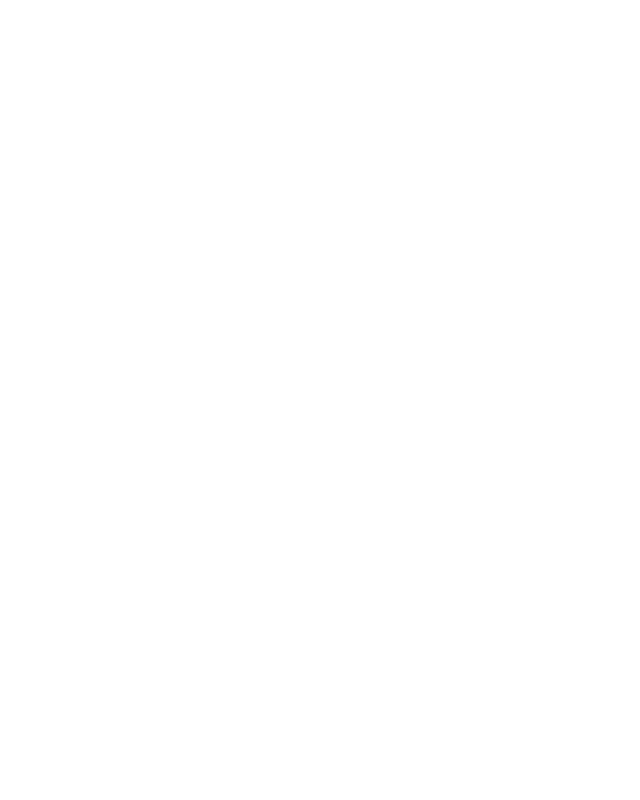
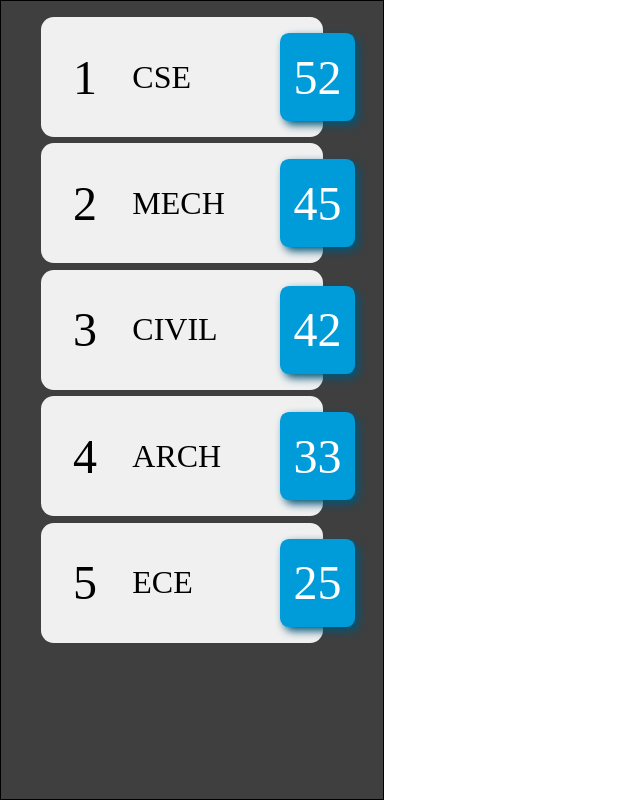
Before and after one commit to rav1kantsingh/scoreboard, a React (Create React App) app: page /Leaderboard in a window 1280 px wide. Shown: the whole page, without its empty margins (0-640 px from the left). Built offline with nearby package versions, Linux system fonts and the light colour scheme.

Commit message:
wip: leaderboard

```diff
--- a/src/App.js
+++ b/src/App.js
@@ -1,6 +1,8 @@
 import React from 'react';
 import { BrowserRouter as Router, Switch, Route } from 'react-router-dom';
 import MainPage from './pages/MainPage';
+import LeaderboardListItem from './component/LeaderboardListItem';
+import Leaderboard from './component/Leaderboard';
 
 function App() {
   return (
@@ -8,6 +10,8 @@
       <Router>
         <Switch>
           <Route path='/scoreboard' component={MainPage}/>
+          <Route path='/LeaderboardListItem' component={LeaderboardListItem}/>
+          <Route path='/Leaderboard' component={Leaderboard}/>
         </Switch>
       </Router>
     </div>
--- /dev/null
+++ b/src/component/Leaderboard.jsx
@@ -0,0 +1,31 @@
+import React from "react";
+import LeaderboardListItem from "./LeaderboardListItem";
+
+export default class Leaderboard extends React.Component {
+  constructor() {
+      super();
+      this.state={
+        data: [
+          {rank:1, branch: 'CSE', score: 52},
+          {rank:2, branch: 'MECH', score: 45},
+          {rank:3, branch: 'CIVIL', score: 42},
+          {rank:4, branch: 'ARCH', score: 33},
+          {rank:5, branch: 'ECE', score: 25}
+      ]
+     }
+  }
+
+    render() {
+      return (
+        <div className="listbox">
+          <ul>
+            <div><LeaderboardListItem rank ={this.state.data[0].rank} branch = {this.state.data[0].branch} score = {this.state.data[0].score}/></div>
+            <div><LeaderboardListItem rank ={this.state.data[1].rank} branch = {this.state.data[1].branch} score = {this.state.data[1].score}/></div>
+            <div><LeaderboardListItem rank ={this.state.data[2].rank} branch = {this.state.data[2].branch} score = {this.state.data[2].score}/></div>
+            <div><LeaderboardListItem rank ={this.state.data[3].rank} branch = {this.state.data[3].branch} score = {this.state.data[3].score}/></div>
+            <div><LeaderboardListItem rank ={this.state.data[4].rank} branch = {this.state.data[4].branch} score = {this.state.data[4].score}/></div>
+          </ul>
+        </div>
+      )
+    }
+  }
--- /dev/null
+++ b/src/component/LeaderboardListItem.jsx
@@ -0,0 +1,23 @@
+import React from "react";
+
+export default class LeaderboardListItem extends React.Component {
+    constructor() {
+        super();
+        this.state = {
+            rank: 1,
+            score: 10,
+            branch: 'CIVIL'
+        }
+    }
+    render() {
+        return (
+            <div className='listItem'>
+                    <div id='rank'>{this.props.rank}</div>
+                    <div id='branch'>{this.props.branch}</div>
+                    <div className='scoreBox'>
+                        <div id='score'>{this.props.score}</div>
+                    </div>
+            </div>
+        )
+    }
+}
--- /dev/null
+++ b/src/styles/component/Leaderboard.scss
@@ -0,0 +1,8 @@
+.listbox{
+    height: 100vh;
+    width: 30vw;
+    display: flex;
+    flex-direction: column;
+        border: 0.05rem black solid;
+    background-color: rgb(63, 63, 63)
+}
--- /dev/null
+++ b/src/styles/component/leaderboard_itemview.scss
@@ -0,0 +1,46 @@
+.listItem{
+    width: 22vw;
+    height: 15vh;
+    display: flex;
+    flex-direction: row;
+    background-color: rgb(240, 240, 240);
+    border-radius: 1vw;
+    margin-bottom: 0.4rem;
+    align-items: center;
+
+        #rank{
+            font-size: 3rem;
+            margin-left: 2rem;
+            color: rgb(0, 0, 0);
+            width: 1vw;
+            flex: 0.4;
+        }
+
+        #branch{
+            font-size: 2rem;
+            color: rgb(0, 0, 0);
+
+            flex: 1;
+        }
+        .scoreBox{
+            width: 2vw;
+            height: 11vh;
+            display: flex;
+            align-content: center;
+            justify-content: center;
+            background-color: rgb(0, 156, 218);
+            border: 0ch;
+            border-radius: 0.7vw;
+            flex: 0.5;
+            align-items: center;
+            margin-right: -2rem;
+            box-shadow: 4px 4px 8px rgb(0, 86, 121);
+
+            #score{
+                font-size: 3rem;
+                color: white;
+
+            }
+        }
+
+}
--- a/src/styles/main.scss
+++ b/src/styles/main.scss
@@ -1,2 +1,4 @@
 @import './base/reset.scss';
 @import './component/score_card.scss';
+@import './component/leaderboard_itemview.scss';
+@import './component/Leaderboard.scss';
```
